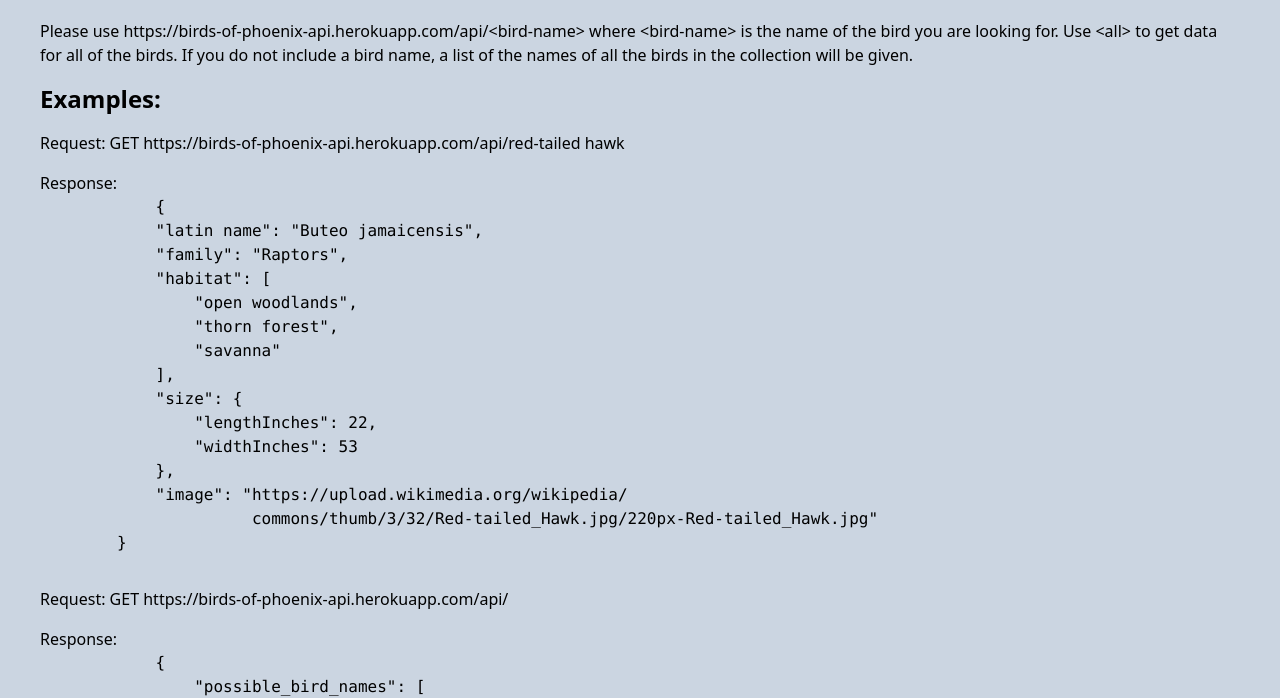
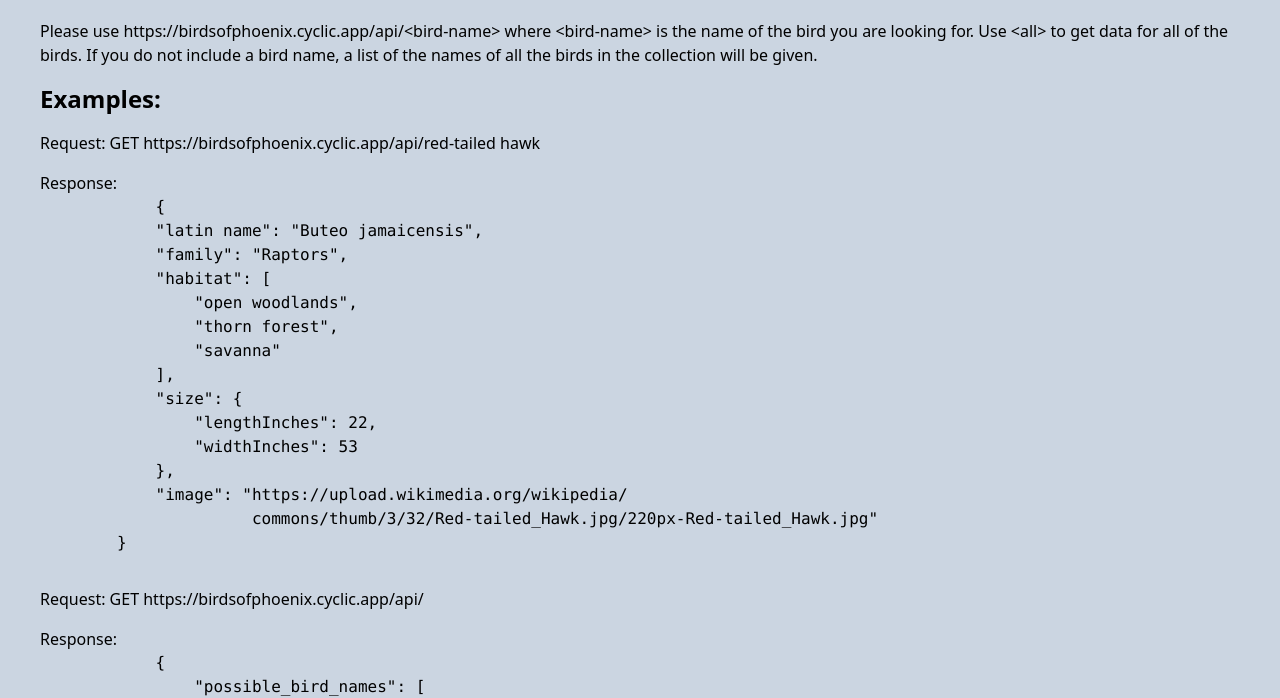
Before and after one commit to busma13/birds-of-phoenix-api, a website: page public/index.html in a window 1280 px wide. Shown: the part 105-803 px from the top of the page. Drawn offline with Linux system fonts and the light colour scheme.

Commit message:
Update to cyclic url.

```diff
--- a/public/index.html
+++ b/public/index.html
@@ -10,9 +10,9 @@
 <body class="bg-slate-300">
     <div class="flex flex-col mx-10">
         <h1 class="text-6xl font-bold underline text-red-500 mb-8 pt-8 text-center">Birds of Phoenix API</h1>
-        <p class="mb-4">Please use https://birds-of-phoenix-api.herokuapp.com/api/&lt;bird-name&gt; where &lt;bird-name&gt; is the name of the bird you are looking for.  Use &lt;all&gt; to get data for all of the birds. If you do not include a bird name, a list of the names of all the birds in the collection will be given.</p>
+        <p class="mb-4">Please use https://birdsofphoenix.cyclic.app/api/&lt;bird-name&gt; where &lt;bird-name&gt; is the name of the bird you are looking for.  Use &lt;all&gt; to get data for all of the birds. If you do not include a bird name, a list of the names of all the birds in the collection will be given.</p>
         <h2 class="text-2xl font-bold mb-4">Examples:</h2>
-        <p class="mb-4">Request: GET https://birds-of-phoenix-api.herokuapp.com/api/red-tailed hawk</p>
+        <p class="mb-4">Request: GET https://birdsofphoenix.cyclic.app/api/red-tailed hawk</p>
         <span>Response:</span>
         <code class="mb-8"><pre>
             {
@@ -31,7 +31,7 @@
                       commons/thumb/3/32/Red-tailed_Hawk.jpg/220px-Red-tailed_Hawk.jpg"
         }</pre></code>
 
-        <p class="mb-4">Request: GET https://birds-of-phoenix-api.herokuapp.com/api/</p>
+        <p class="mb-4">Request: GET https://birdsofphoenix.cyclic.app/api/</p>
         <span>Response:</span>
         <code class="mb-8"><pre>
             {
```
